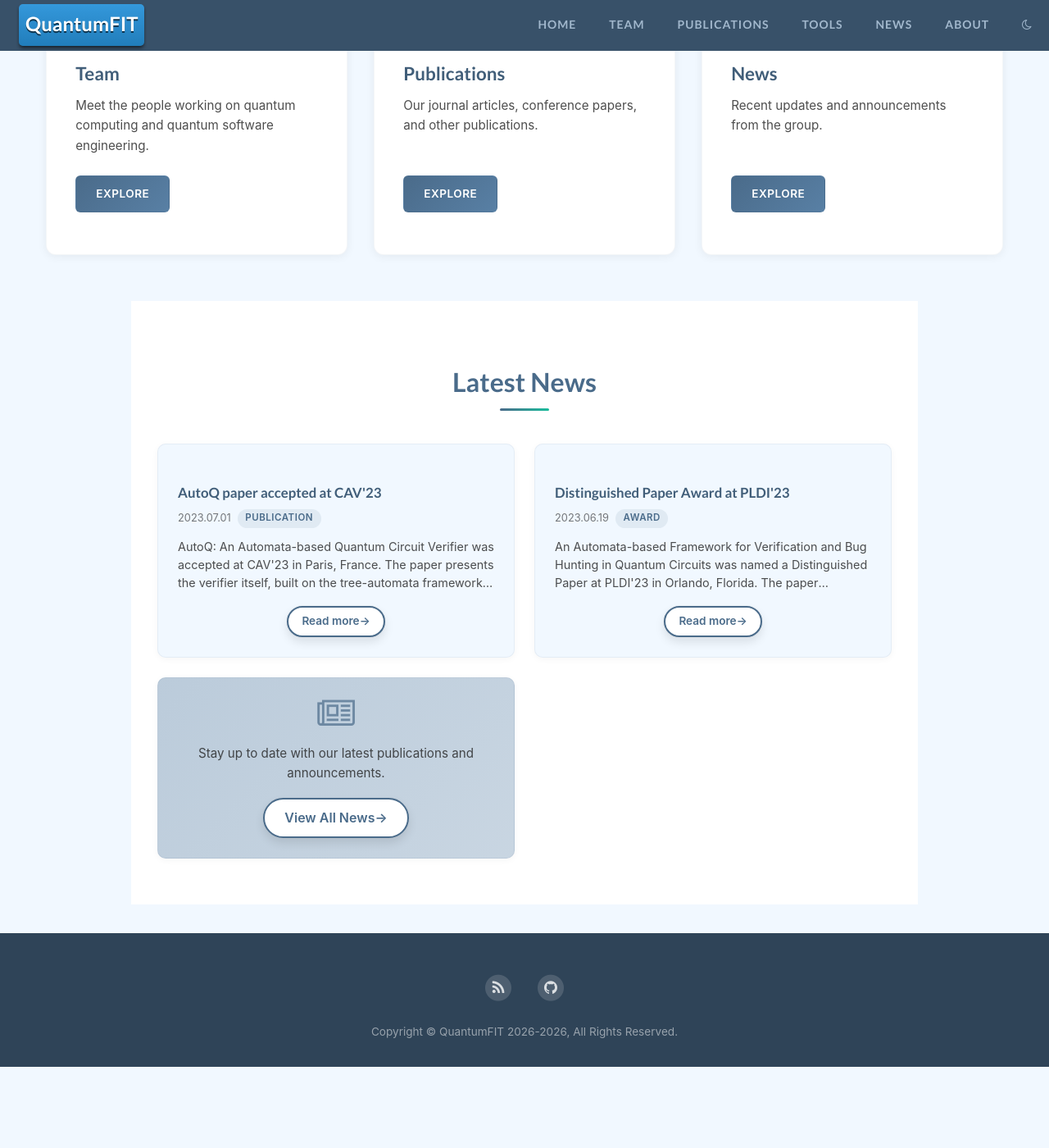
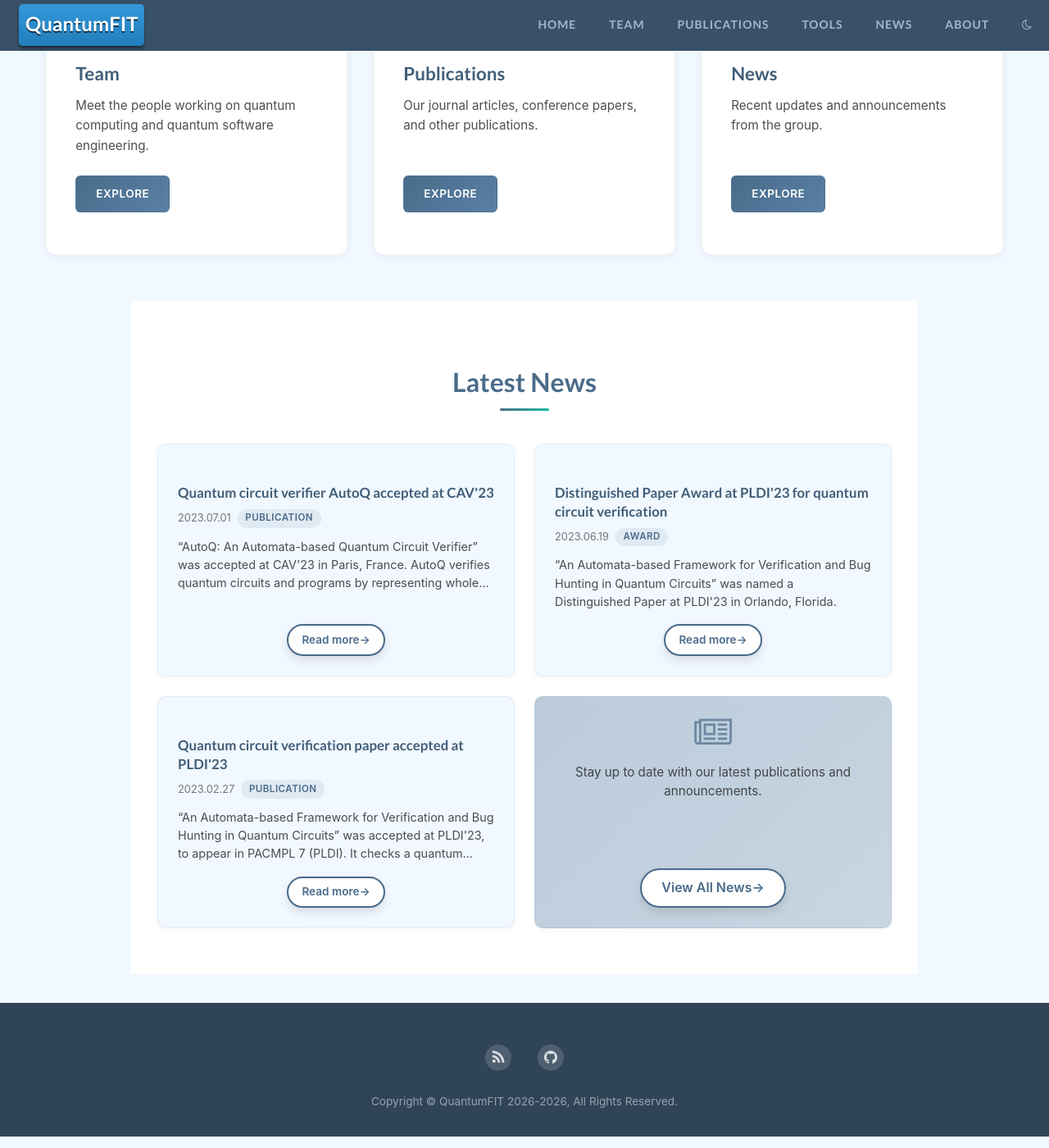
Before and after one commit to QuantumFIT/quantumfit.github.io, a Jekyll site: the page built from index.html, in a window 1280 px wide and 1400 px high, scrolled down 614 px. Shown: the whole window at 82% size. Built offline with Jekyll 4.4.1, drawn with Linux system fonts in a browser that asks for light colours; before the commit the page ends 1929 px from its top, so only the background shows below that.

Commit message:
News: three entries for the 2023 quantum circuit papers
Back-fills the group's first real news, replacing nothing but the
"under construction" placeholder that went earlier.

  2023-02-27  quantum circuit verification paper accepted at PLDI'23
  2023-06-19  Distinguished Paper Award at PLDI'23
  2023-07-01  quantum circuit verifier AutoQ accepted at CAV'23

Sourcing, since the file itself carries no comments. PLDI'23's CFP dates
table gives Thu 10 Nov 2022 submission, Mon 6 - Wed 8 Feb 2023 author
response, Fri 24 Feb 2023 notification to authors, Fri 24 Mar revision
deadline, Fri 31 Mar final decisions. The February entry is dated
notification plus three days: the 24th was a Friday, so the news would
have gone up on Monday the 27th. Note that PLDI'23 ran a revision round,
so if this paper was revised its real acceptance was 31 March; that is
not public either way, and the 24th is what can be sourced.

The June entry's date is the paper's own session, Mon 19 June at 10:20.
PLDI'23's programme has no awards ceremony at all -- the Distinguished
Paper designation appears as a badge on each paper -- so there is no
more specific date to use.

The July date was supplied rather than looked up, and is later than a
CAV'23 notification would have been, the conference being 17-22 July
2023.

Titles lead with the quantum subject rather than the automata
machinery, and the descriptions say what the work does with quantum
states, reusing the Tools page's own wording for AutoQ so the site
describes it consistently. Paper titles are set in curly quotes:
`description` is plain text in both templates -- printed raw on the News
page, piped through strip_html on the home card -- so markdown emphasis
would show literally and <em> would be stripped.

The February entry links the arXiv report rather than the DOI. It was
already up on 18 Jan 2023, and unlike the ACM DOI on the June entry it
answers plain HTTP clients rather than 403ing.

Also fixes _sass/_home.scss: flex-grow on the clamped <p> stretched the
-webkit-box past three lines, which defeats -webkit-line-clamp -- the
fourth line was clipped mid-glyph instead of ellipsised. Only long
descriptions showed it, and these are the first long ones. .read-more
already has margin-top: auto, so the button still sits at the foot.

Co-Authored-By: Claude Opus 5 <noreply@anthropic.com>
Claude-Session: https://claude.ai/code/session_01Qgr3EHNtzr13mi5YBFazva

```diff
--- a/_data/news.yml
+++ b/_data/news.yml
@@ -1,32 +1,20 @@
-# News items, newest first (shown on Home and News pages). Both templates sort
-# by `date` themselves, so file order is for humans only.
-#
-# `description` is rendered as plain text, not markdown -- asterisks and
-# brackets would show up literally. `url` is optional: both templates hide the
-# "Read more" link when it is unset.
-#
-# `category` is shown as-is on the home page and capitalised on the News page,
-# so keep it one lower-case word. In use so far: award, publication.
-
-# Date supplied rather than looked up. Worth knowing that it is later than the
-# CAV'23 notification would have been -- the conference itself was 17-22 July
-# 2023 -- so this reads as the day the group noted the acceptance, not the day
-# the e-mail arrived.
-- title: "AutoQ paper accepted at CAV'23"
+- title: "Quantum circuit verifier AutoQ accepted at CAV'23"
   date: 2023-07-01
-  description: "AutoQ: An Automata-based Quantum Circuit Verifier was accepted at CAV'23 in Paris, France. The paper presents the verifier itself, built on the tree-automata framework published at PLDI'23."
+  description: "“AutoQ: An Automata-based Quantum Circuit Verifier” was accepted at CAV'23 in Paris, France. AutoQ verifies quantum circuits and programs by representing whole sets of quantum states as tree automata, so a circuit can be checked against a specification without enumerating individual states."
   url: "https://doi.org/10.1007/978-3-031-37709-9_7"
   image:
   category: publication
 
-# PLDI'23 ran 17-21 June 2023 and its programme has no awards ceremony: the
-# Distinguished Paper designation appears as a badge on the paper itself. So
-# the date here is the paper's own session, Mon 19 June 2023 at 10:20 in
-# https://pldi23.sigplan.org/track/pldi-2023-pldi , which is when it was
-# presented as a Distinguished Paper. There is no more specific date to use.
-- title: "Distinguished Paper Award at PLDI'23"
+- title: "Distinguished Paper Award at PLDI'23 for quantum circuit verification"
   date: 2023-06-19
-  description: "An Automata-based Framework for Verification and Bug Hunting in Quantum Circuits was named a Distinguished Paper at PLDI'23 in Orlando, Florida. The paper introduces the tree-automata approach behind AutoQ."
+  description: "“An Automata-based Framework for Verification and Bug Hunting in Quantum Circuits” was named a Distinguished Paper at PLDI'23 in Orlando, Florida."
   url: "https://doi.org/10.1145/3591270"
   image:
   category: award
+
+- title: "Quantum circuit verification paper accepted at PLDI'23"
+  date: 2023-02-27
+  description: "“An Automata-based Framework for Verification and Bug Hunting in Quantum Circuits” was accepted at PLDI'23, to appear in PACMPL 7 (PLDI). It checks a quantum circuit against a pre-/post-condition specification, or searches it for bugs, without ever enumerating individual quantum states."
+  url: "https://arxiv.org/abs/2301.07747"
+  image:
+  category: publication
--- a/_sass/_home.scss
+++ b/_sass/_home.scss
@@ -387,11 +387,16 @@
         margin-bottom: 1rem;
         font-size: 0.9rem;
         line-height: 1.55;
-        flex-grow: 1;
         display: -webkit-box;
         -webkit-line-clamp: 3;
         -webkit-box-orient: vertical;
         overflow: hidden;
+
+        // No flex-grow here. It used to stretch this -webkit-box to fill the
+        // card, which defeats -webkit-line-clamp: the box grows past three
+        // lines and the fourth is clipped mid-glyph instead of ellipsised.
+        // Only long descriptions show it. .read-more already carries
+        // margin-top: auto, so the button still sits at the card's foot.
       }
 
       .read-more {
```
